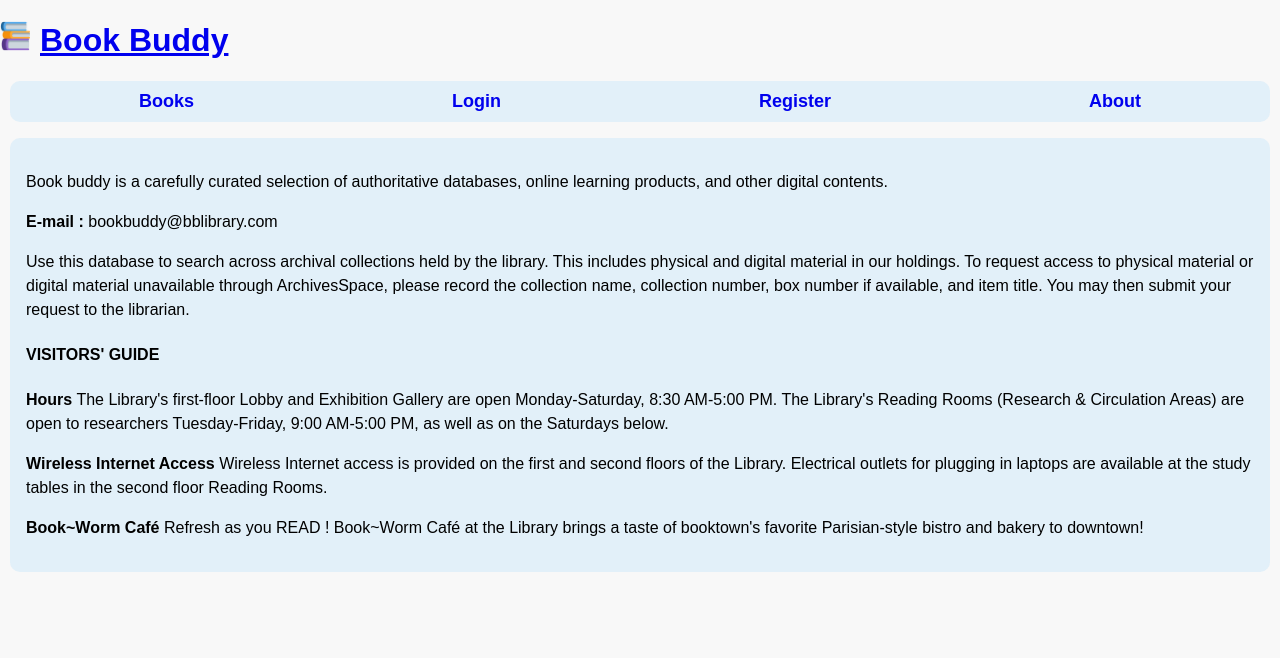
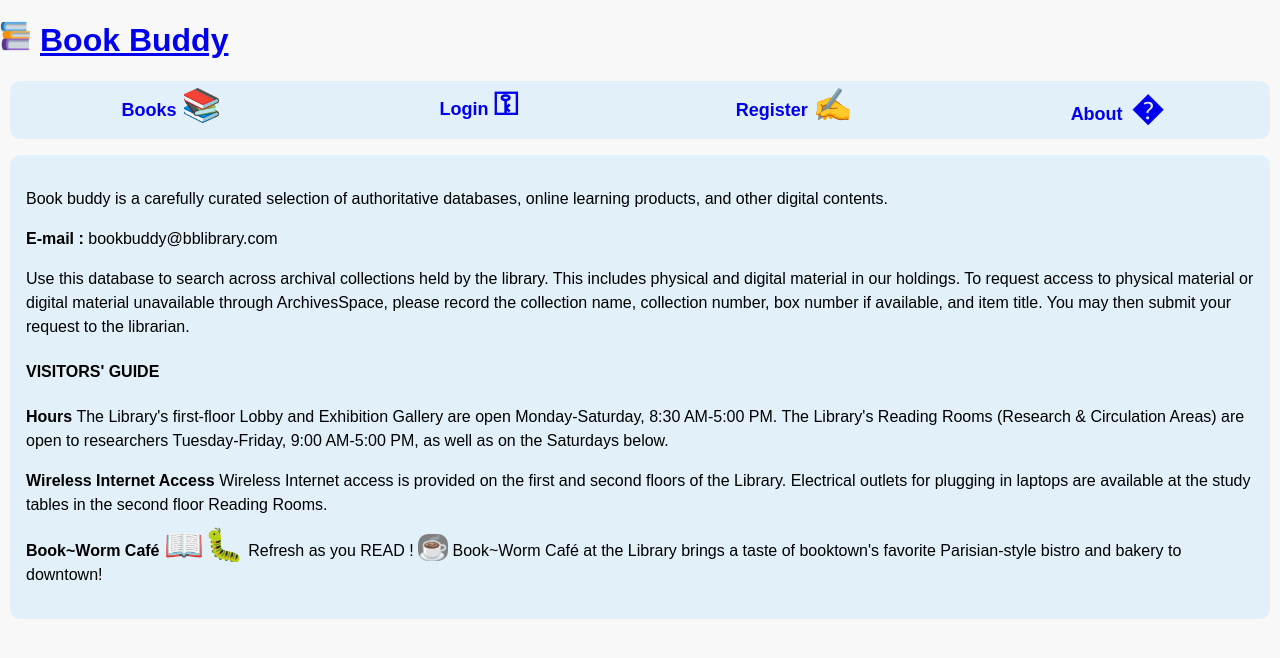
Before and after one commit to kalasubramani/BookBuddy, a React (Vite) app: page /#/about in a window 1280 px wide. Shown: the top 658 px of the page. Built offline with nearby package versions, Linux system fonts and the light colour scheme; no server answers.

Commit message:
fixed a bug in book checkout, applied navbar styles

```diff
--- a/src/components/About.css
+++ b/src/components/About.css
@@ -6,3 +6,12 @@
   line-height: 1.5em;
   background-color: rgba(135,206,250,0.2);
 }
+.cofffee{
+  display: inline;
+  font-size:x-large;
+  border-radius: 10px;
+  background-color: grey;
+}
+.bookworm{
+  font-size:xx-large;
+}
--- a/src/components/About.jsx
+++ b/src/components/About.jsx
@@ -32,7 +32,7 @@ const About = () => {
       </p>
 
       <p>
-        <strong>Book~Worm Café </strong> Refresh as you READ ! Book~Worm Café at
+        <strong>Book~Worm Café </strong><span className="bookworm">📖🐛</span> Refresh as you READ ! <span className="cofffee"> &#9749;</span> Book~Worm Café at
         the Library brings a taste of booktown's favorite Parisian-style bistro
         and bakery to downtown!
       </p>
--- a/src/components/HomePage.css
+++ b/src/components/HomePage.css
@@ -10,9 +10,10 @@
 }
 .eventImage {
   height: 200px;
-  float: inline-end;
-  margin: 10px;
+  /* float: inline-end; */
+  float: left;
+  margin: 50px;
 }
-h3{
+.eventsHeading{
   text-decoration: underline;
 }
--- a/src/components/Homepage.jsx
+++ b/src/components/Homepage.jsx
@@ -7,7 +7,7 @@ const Homepage = ({user}) => {
     <div className="homePageDiv">
       {user?.firstname? <h2>Welcome back, {user.firstname} !</h2> : <h2>Welcome to our library!</h2> }
       <div className="event">
-        <h3> Events</h3>
+        <h3 className="eventsHeading"> Events</h3>
         <section>
           <img
             className="eventImage"
--- a/src/components/Navigations.css
+++ b/src/components/Navigations.css
@@ -2,15 +2,32 @@
   display: flex;
   justify-content: space-around;
   font-size: large;
-  margin: 10px;
+   margin: 10px;
    border-radius: 10px;
    background-color: rgba(135,206,250,0.2);
 }
 .highlight{
   border: 2px dashed brown;
   border-radius:10px;
-  padding: 10px;
+  /* padding: 10px; */
+  padding: 5px 5px 10px 10px;
 }
 .normal{
-  padding: 10px;
+  /* padding: 10px; */
+  padding: 5px 5px 10px 10px;
 }
+.navImg{
+  display: inline;
+  font-size:xx-large;
+  border-radius: 10px;
+}
+.navImgLogout{
+  display:flex;
+  font-size:large;
+  padding: 23px 5px 0px 10px;
+}
+.navImgX{
+  margin-left: 10px;
+  margin-bottom: 10px;
+  font-size: 1em;
+}
--- a/src/components/Navigations.jsx
+++ b/src/components/Navigations.jsx
@@ -21,7 +21,7 @@ const Navigations = ({ user, setUser, setToken }) => {
         to="/books"
         className={pathname === "/books" ? "highlight" : "normal"}
       >
-        Books
+        Books <span className="navImg">&#128218;</span>
       </Link>
       {user.email ? (
         <>
@@ -29,10 +29,10 @@ const Navigations = ({ user, setUser, setToken }) => {
             to="/account"
             className={pathname === "/account" ? "highlight" : "normal"}
           >
-            User
+            User <span className="navImg">🙋</span>
           </Link>
-          <Link to="/" className="normal" onClick={logout}>
-            Logout
+          <Link to="/" className="navImgLogout" onClick={logout}>
+            Logout<span className="navImgX">&#10060;</span>
           </Link>
         </>
       ) : (
@@ -41,14 +41,14 @@ const Navigations = ({ user, setUser, setToken }) => {
             to="/login"
             className={pathname === "/login" ? "highlight" : "normal"}
           >
-            Login
+            Login <span className="navImg"> ⚿ </span>
           </Link>
 
           <Link
             to="/register"
             className={pathname === "/register" ? "highlight" : "normal"}
           >
-            Register
+            Register  <span className="navImg">✍ </span>
           </Link>
         </>
       )}
@@ -56,7 +56,7 @@ const Navigations = ({ user, setUser, setToken }) => {
         to="/About"
         className={pathname === "/About" ? "highlight" : "normal"}
       >
-        About
+        About<span className="navImg"> �</span>
       </Link>
     </nav>
   );
--- a/src/components/SelectedBook.css
+++ b/src/components/SelectedBook.css
@@ -20,7 +20,7 @@
   margin: 10px;
 }
 .bookDetails {
-  height: 15em;
+  height: 18em;
 }
 .checkout {
   width: fit-content;
--- a/src/components/SelectedBook.jsx
+++ b/src/components/SelectedBook.jsx
@@ -13,9 +13,17 @@ const SelectedBook = ({ bookList, user }) => {
   const { id } = useParams();
 
   function handleCheckout() {
-    const checkedoutBook = checkoutBook(thisBook.id);
-    //update state with fresh data
-    setThisBook(checkedoutBook);
+    try {
+      const checkedoutBook = async () => {
+        const response = await checkoutBook(thisBook.id);
+
+        //update state with fresh data
+        setThisBook(response);
+      };
+      checkedoutBook();
+    } catch (error) {
+      console.log(error);
+    }
   }
 
   //re-render the page everytime bookList is updated (during page refresh)
```
Also changed, not shown: src/API/index.jsx (line endings or trailing spaces).
